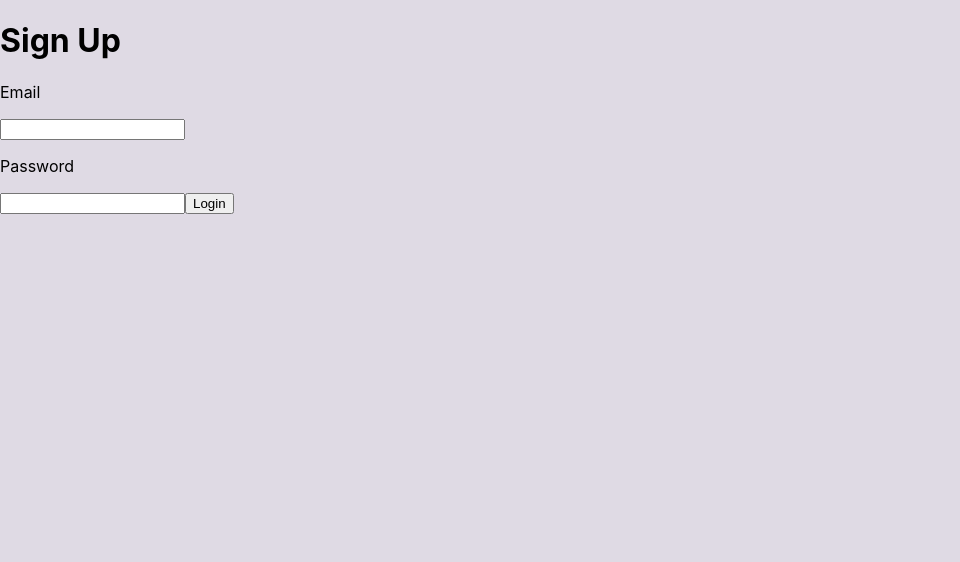
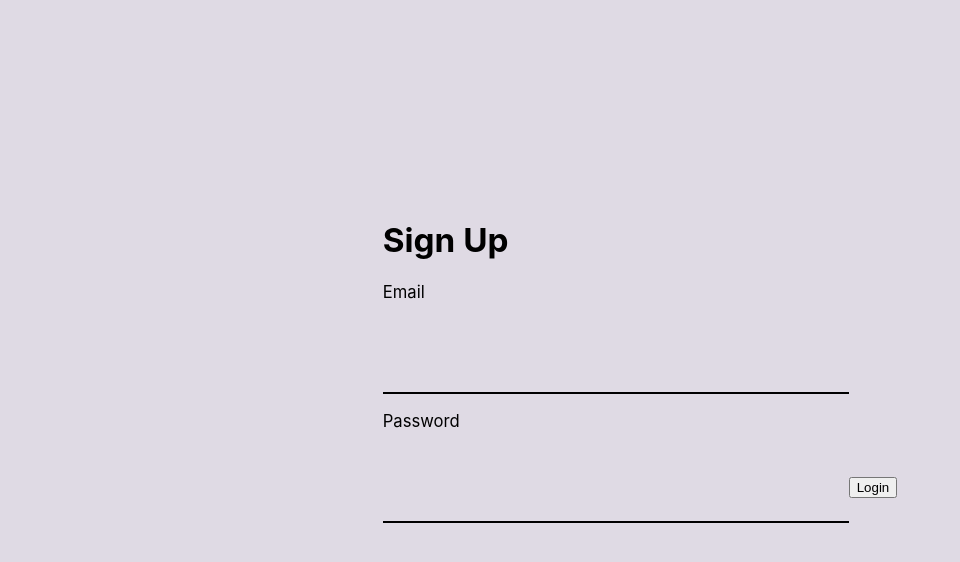
Before and after one commit to alexalextran/uni-mark-wam-calculator, a Next.js app: page /Components/Signup in a window 1280 px wide. Shown: the top 562 px of the page, without its empty margins (0-960 px from the left). Built offline with nearby package versions, Linux system fonts and the light colour scheme; no server answers.

Commit message:
changes to the signup and login page

```diff
--- a/pages/Components/Signup.jsx
+++ b/pages/Components/Signup.jsx
@@ -1,5 +1,5 @@
 import React, {useState } from 'react'
-
+import styles from "../../styles/LoginCard.module.scss";
 
 export default function Signup() {
     const [email, setemail] = useState("");
@@ -21,7 +21,7 @@ export default function Signup() {
 
   return (
 
-    <>
+    <main className={styles.main}>
     <form onSubmit={handleSignup}>
         <h1>Sign Up</h1>
         <p>Email</p>
@@ -30,6 +30,6 @@ export default function Signup() {
         <input name="password" required type="password" value={password} onChange={e => setpassword(e.target.value)}></input>
         <button>Login</button>
     </form>
-    </>
+    </main>
   )
 }
--- a/pages/index.jsx
+++ b/pages/index.jsx
@@ -3,11 +3,7 @@ import { useRouter } from 'next/router';
 import { useAuth } from '../context/AuthContext'
 import Signup from './Components/Signup';
 import LoginBox from './Components/LoginBox';
-
 export default function Index() {
-    const [email, setemail] = useState("");
-    const [password, setpassword] = useState("");
-    const [loading, setloading] = useState(false);
     const router = useRouter();
     const [error, setError] = useState(null);
     const [toggleSignup, settoggleSignup] = useState(false)
--- /dev/null
+++ b/styles/LoginCard.module.scss
@@ -0,0 +1,24 @@
+@import "variables&functions";
+
+.main{
+    font-size: 1.3vw;
+  width: 100vw;
+  height: 90vh;
+  @include flexCenter(row);
+   form{
+    input{
+        background: none;
+        border: none;
+        width: 20em;
+        color: $blue;
+        padding: 1em;
+        border-bottom: 2px solid black;
+        font-size: 1.4em;
+        &:focus{
+            border-bottom: 2px solid $blue;
+            transition: border 0.5s;
+            outline: none;
+        }
+    }
+   }
+}
```
Also changed, not shown: pages/Components/LoginBox.jsx (+25 -13 lines).
